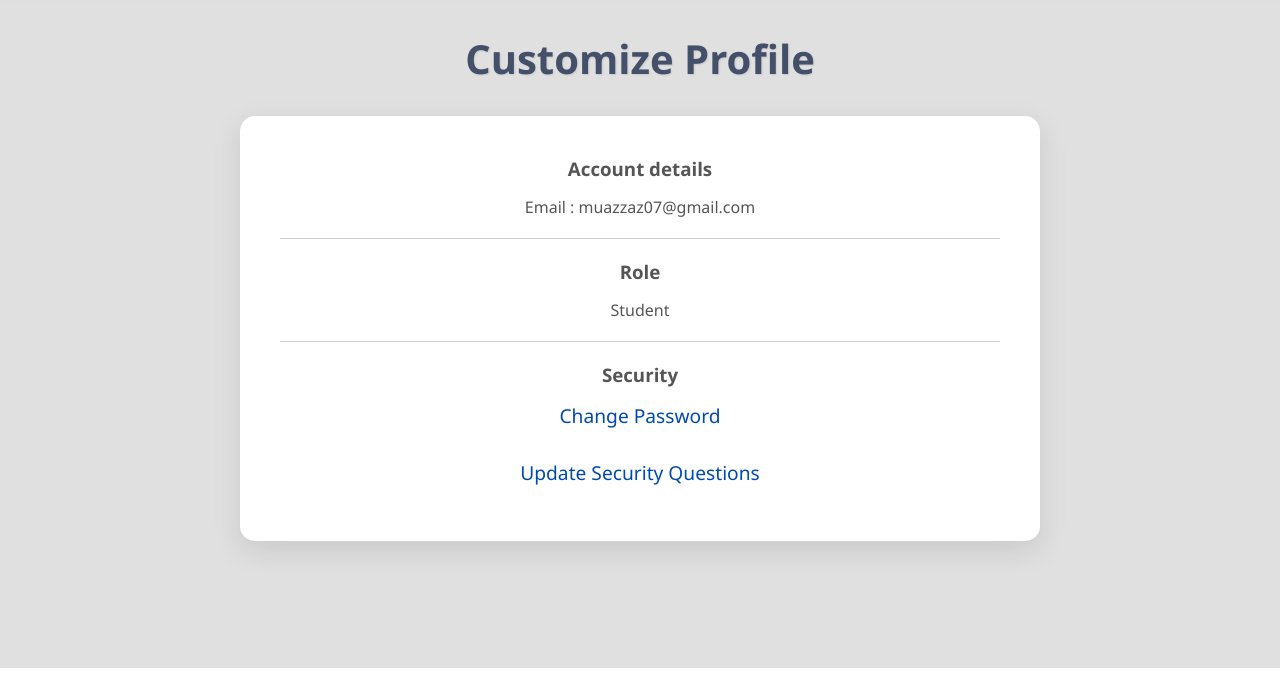
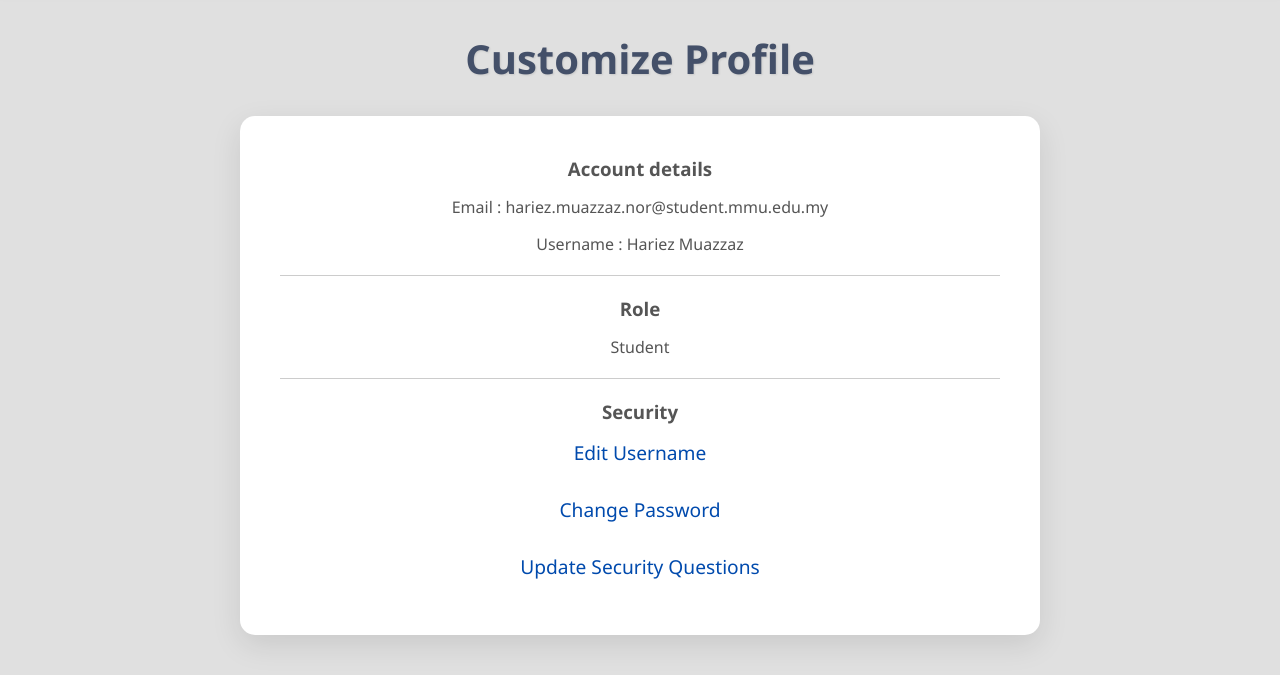
Before and after one commit to muazzaz07-byte/Schedulify, a Flask app: page /profile in a window 1280 px wide, after a click on "Customize Profile". Shown: the part 132-807 px from the top of the page. Run offline with Flask 3, Linux system fonts and the light colour scheme.

Commit message:
tambah username

```diff
--- a/schedulify/templates/profile.html
+++ b/schedulify/templates/profile.html
@@ -26,8 +26,11 @@
             <h1>Profile</h1>
         <div class="card">
         <div class="profile-info">
-                    <span>muazzaz07@gmail.com</span>
-                    <span>Student</span>
+            <div class="user-details">
+            <h2 class="username" id="display-username">{{ user_name if user_name else "Hariez Muazzaz" }}</h2>
+            <span class="email">{{ user_email if user_email else "hariez.muazzaz.nor@student.mmu.edu.my" }}</span>
+        </div>
+            <span class="role">Student</span>
         </div>
         <div class="divider"></div>
             <a class="menu-link" onclick="showPage('page-customize')">Customize Profile</a>
@@ -42,14 +45,29 @@
             <h1>Customize Profile</h1>
             <div class="card">
             <h3>Account details</h3>
-                <p style="margin: 15px 0;">Email : muazzaz07@gmail.com</p>
+                <!-- Gunakan variable yang sama seperti di halaman utama profile -->
+                <p style="margin: 15px 0;">Email : {{ user_email if user_email else "hariez.muazzaz.nor@student.mmu.edu.my" }}</p>
+                <p style="margin: 15px 0;">Username : {{ user_name if user_name else "Hariez Muazzaz" }}</p>
                 <div class="divider"></div>
                 <h3>Role</h3>
                 <p style="margin: 15px 0;">Student</p>
                 <div class="divider"></div>
                 <h3>Security</h3>
+                <a class="menu-link" onclick="showPage('page-edit-username')">Edit Username</a>
                 <a class="menu-link" onclick="showPage('page-password')">Change Password</a>
                 <a class="menu-link" onclick="showPage('page-security-q')">Update Security Questions</a>
+            </div>
+        </div>
+
+    <div id="page-edit-username" class="hidden">
+        <h1>Edit Username</h1>
+        <div class="card">
+            <div class="form-group" style="margin-top: 50px; margin-bottom: 50px;">
+                <input type="text" id="input-username" placeholder="New Username">
+            </div>
+            <div style="text-align: right;">
+                <button class="save-btn" onclick="saveUsername()">Save</button>
+            </div>
         </div>
     </div>
 
@@ -152,14 +158,24 @@
     <script>
         // Fungsi untuk tukar page tanpa refresh
         function showPage(pageId) {
-            // Sembunyikan semua page
-            const pages = ['page-profile', 'page-customize', 'page-password', 'page-security-q', 'page-help'];
+    // Tambah 'page-edit-username' dalam senarai ini
+    const pages = [
+        'page-profile',
+        'page-customize',
+        'page-edit-username', // Tambah ini
+        'page-password',
+        'page-security-q',
+        'page-help'
+    ];
+
     pages.forEach(id => {
-                document.getElementById(id).classList.add('hidden');
+        const element = document.getElementById(id);
+        if (element) {
+            element.classList.add('hidden');
+        }
     });
-            // Tunjukkan page yang dipilih
+
     document.getElementById(pageId).classList.remove('hidden');
-            // Scroll ke atas
     window.scrollTo(0, 0);
 }
 
```
Also changed, not shown: other parts of schedulify/templates/profile.html (+16 -28 lines). Lines whose indentation alone changed are shown as unchanged.
